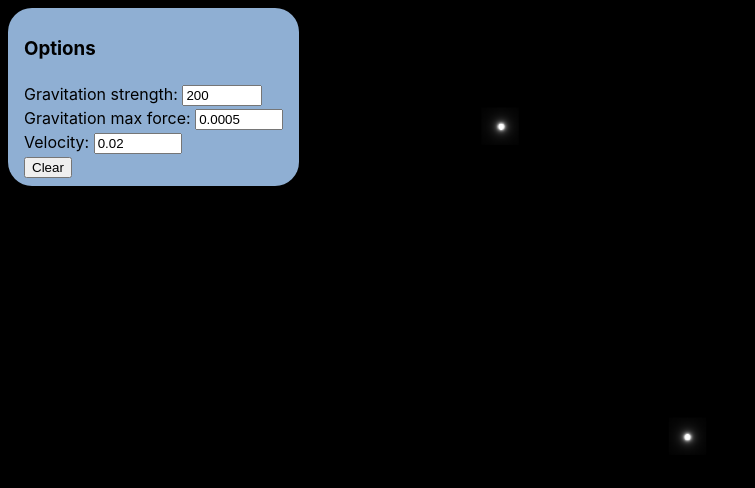
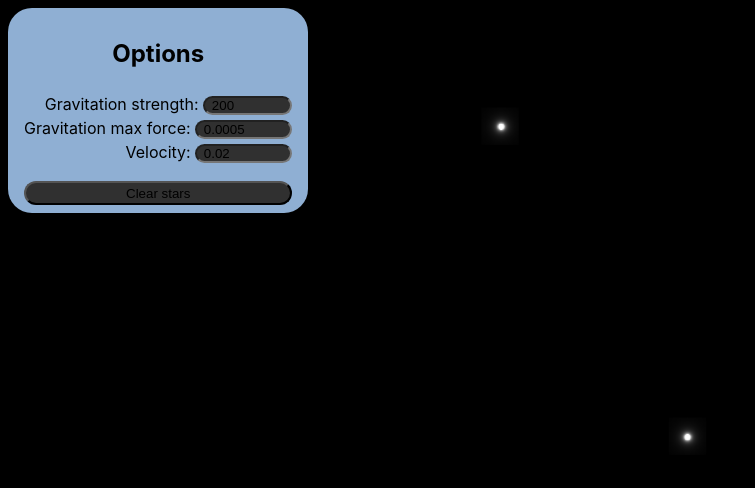
Before and after one commit to BCiwinski/Gravity, a React (Vite) app in the folder web/: page / in a window 1280 px wide. Shown: the top 488 px of the page, without its empty margins (0-755 px from the left). Built offline with nearby package versions, Linux system fonts and the light colour scheme.

Commit message:
style options panel

```diff
--- a/web/src/OptionsPanel.css
+++ b/web/src/OptionsPanel.css
@@ -6,4 +6,22 @@
     display: inline-block;
     margin: 0.5em 0.5em 0.5em 0.5em;
     position: relative;
+    text-align: center;
 }
+
+div.options {
+    text-align: end;
+    margin: 1em 0em 1em 0em;
+}
+
+input.options {
+    background-color: #303030;
+    border-radius: 1em;
+    padding: 0em 0.5em 0em 0.5em;
+}
+
+input.options[type=button]{
+
+    width: 100%;
+    padding: 0.2em 0.2em 0.2em 0.2em;
+}
--- a/web/src/OptionsPanel.tsx
+++ b/web/src/OptionsPanel.tsx
@@ -87,10 +87,11 @@ function OptionsPanel({
 
     return (
         <div className="optionsPanel">
-            <h3>Options</h3>
-            <div>
+            <h2>Options</h2>
+            <div className="options">
                 <label htmlFor="gravitationScaleInput">Gravitation strength: </label>
                 <input
+                    className="options"
                     type="number"
                     id="gravitationScaleInput"
                     name="gravitationScale"
@@ -103,6 +104,7 @@ function OptionsPanel({
                 <br/>
                 <label htmlFor="gravitationMaxInput">Gravitation max force: </label>
                 <input
+                    className="options"
                     type="number"
                     id="gravitationMaxInput"
                     name="gravitationMax"
@@ -115,6 +117,7 @@ function OptionsPanel({
                 <br/>
                 <label htmlFor="velocityScaleInput">Velocity: </label>
                 <input
+                    className="options"
                     type="number"
                     id="velocityScaleInput"
                     name="velocityScale"
@@ -124,10 +127,8 @@ function OptionsPanel({
                     value={velocityScale}
                     onChange={e => handleVelocityScaleChange(e)}
                 />
-                <br />
-                <input type="button" value="Clear" onClick={() => clearHandler()} />
             </div>
-
+            <input type="button" className="options" value="Clear stars" onClick={() => clearHandler()} />
         </div>
   );
 }
```
